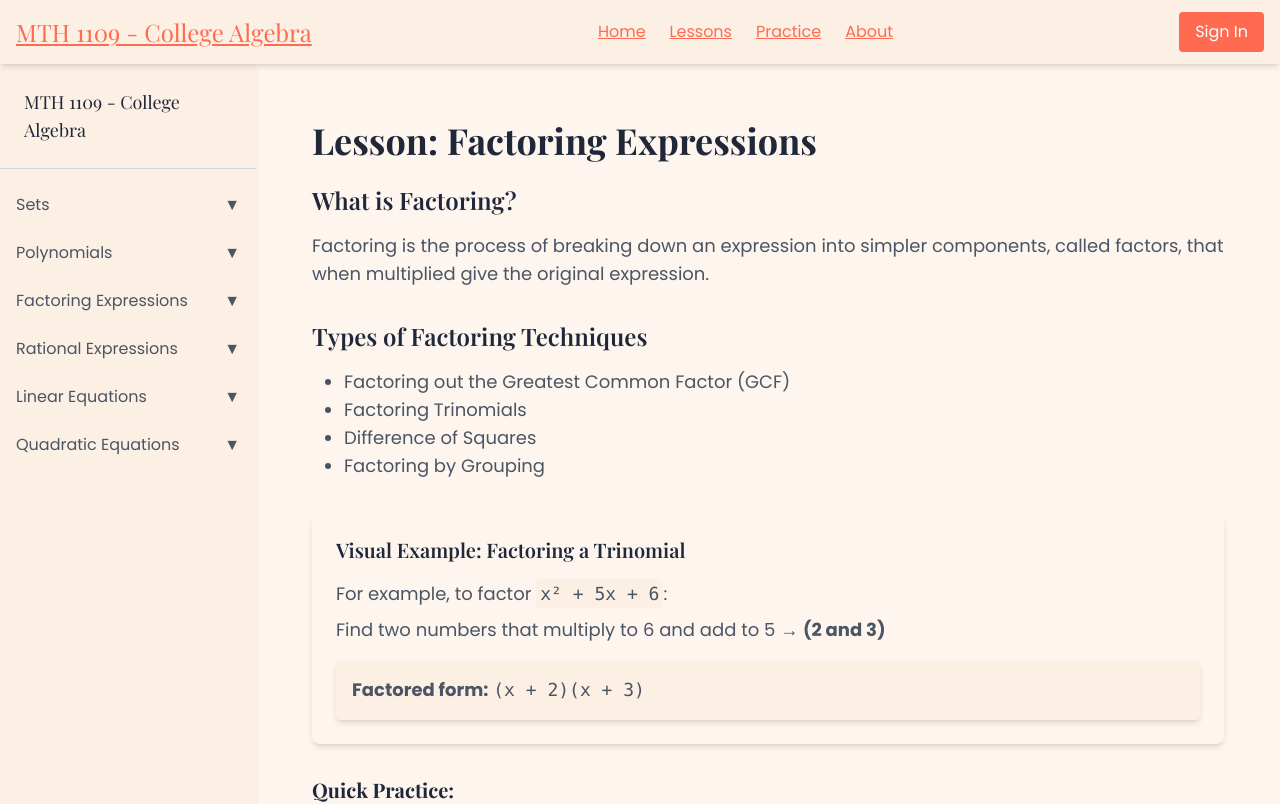
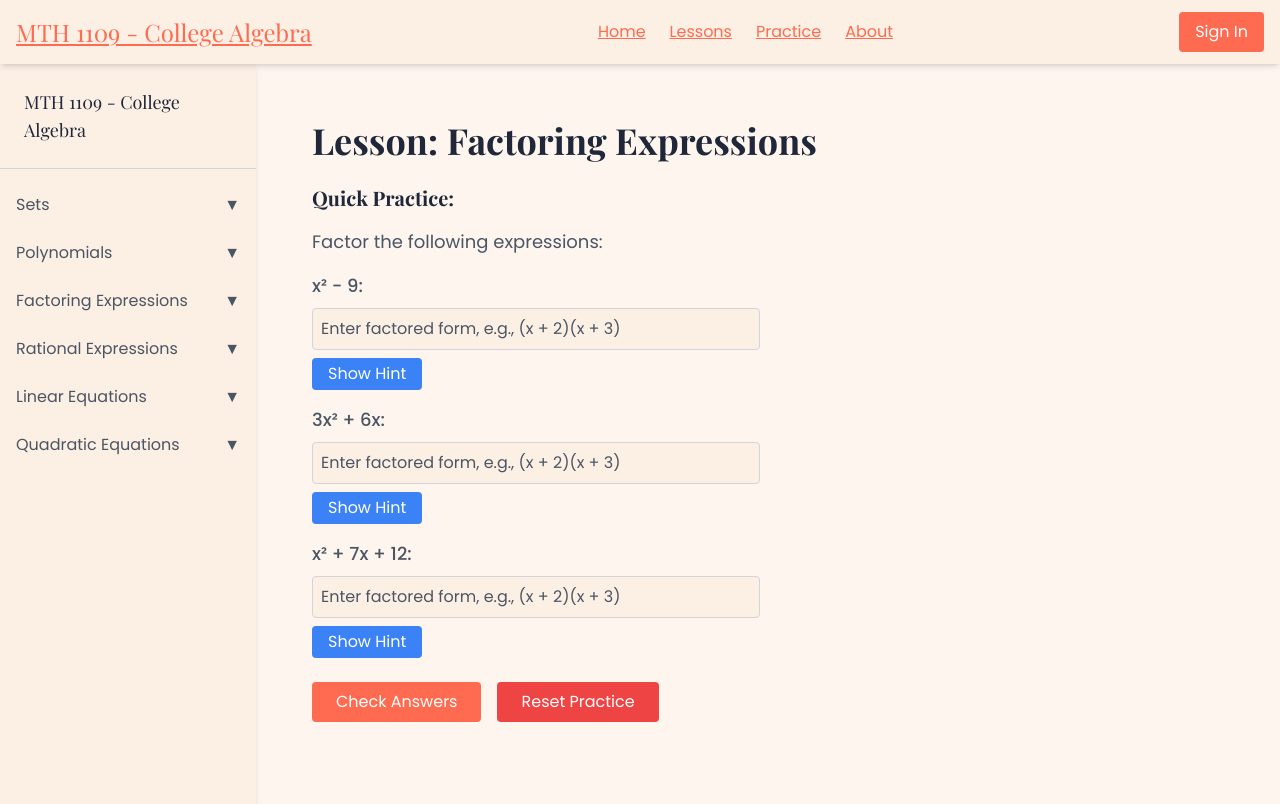
Before and after one commit to amukiria/college-algebra-app, a Next.js app: page /lessons/factoring/learn in a window 1280 px wide. Shown: the top 804 px of the page. Built offline with nearby package versions, Linux system fonts and the light colour scheme.

Commit message:
changed factoring logic to make it flexible

```diff
--- a/src/app/lessons/factoring/learn/page.js
+++ b/src/app/lessons/factoring/learn/page.js
@@ -1,4 +1,5 @@
 "use client";
+
 import React, { useState } from 'react';
 
 export default function FactoringLesson() {
@@ -7,19 +8,26 @@ export default function FactoringLesson() {
   const [hintsVisible, setHintsVisible] = useState({});
 
   const problems = [
-    { id: 1, expression: 'x² - 9', solution: '(x + 3)(x - 3)', hint: 'Think of the difference of squares.' },
-    { id: 2, expression: '3x² + 6x', solution: '3x(x + 2)', hint: 'Factor out the greatest common factor (GCF).' },
-    { id: 3, expression: 'x² + 7x + 12', solution: '(x + 3)(x + 4)', hint: 'Find two numbers that multiply to 12 and add to 7.' },
+    { id: 1, expression: 'x² - 9', solution: ['(x + 3)(x - 3)', '(x - 3)(x + 3)'], hint: 'Think of the difference of squares.' },
+    { id: 2, expression: '3x² + 6x', solution: ['3x(x + 2)', '(x + 2)3x'], hint: 'Factor out the greatest common factor (GCF).' },
+    { id: 3, expression: 'x² + 7x + 12', solution: ['(x + 3)(x + 4)', '(x + 4)(x + 3)'], hint: 'Find two numbers that multiply to 12 and add to 7.' },
   ];
 
   const handleInputChange = (id, value) => {
     setAnswers({ ...answers, [id]: value });
   };
 
+  const normalize = (str) => {
+    return str.replace(/\s+/g, '').replace(/[\(\)]/g, '');
+  };
+
   const checkAnswers = () => {
     const feedbackObj = {};
     problems.forEach((problem) => {
-      feedbackObj[problem.id] = answers[problem.id]?.trim() === problem.solution;
+      const userAnswer = normalize(answers[problem.id] || "");
+      const correctAnswers = problem.solution.map(sol => normalize(sol));
+
+      feedbackObj[problem.id] = correctAnswers.includes(userAnswer);
     });
     setFeedback(feedbackObj);
   };
@@ -31,45 +39,16 @@ export default function FactoringLesson() {
     }));
   };
 
+  const resetPractice = () => {
+    setAnswers({});
+    setFeedback({});
+    setHintsVisible({});
+  };
+
   return (
     <div className="p-8 bg-secondary min-h-screen text-text">
       <h1 className="text-4xl font-bold text-accent mb-6">Lesson: Factoring Expressions</h1>
 
-      {/* Introduction */}
-      <section className="mb-8">
-        <h2 className="text-2xl font-semibold text-darkNavy mb-4">What is Factoring?</h2>
-        <p className="text-lg">
-          Factoring is the process of breaking down an expression into simpler components, called
-          factors, that when multiplied give the original expression.
-        </p>
-      </section>
-
-      {/* Types of Factoring */}
-      <section className="mb-8">
-        <h2 className="text-2xl font-semibold text-darkNavy mb-4">Types of Factoring Techniques</h2>
-        <ul className="list-disc ml-8 text-lg">
-          <li>Factoring out the Greatest Common Factor (GCF)</li>
-          <li>Factoring Trinomials</li>
-          <li>Difference of Squares</li>
-          <li>Factoring by Grouping</li>
-        </ul>
-      </section>
-
-      {/* Visual Representation */}
-      <section className="mb-8 bg-primary p-6 rounded-lg shadow-md">
-        <h3 className="text-xl font-semibold text-accent mb-4">Visual Example: Factoring a Trinomial</h3>
-        <p className="text-lg">
-          For example, to factor <code className="bg-lightNeutral p-1 rounded">x² + 5x + 6</code>:
-        </p>
-        <p className="text-lg mt-2">
-          Find two numbers that multiply to 6 and add to 5 → <strong>(2 and 3)</strong>
-        </p>
-        <div className="p-4 bg-lightNeutral rounded shadow-md mt-4">
-          <p className="text-lg"><strong>Factored form:</strong> <code>(x + 2)(x + 3)</code></p>
-        </div>
-      </section>
-
-      {/* Quick Practice Section */}
       <section className="mb-8">
         <h2 className="text-xl font-bold text-darkNavy mb-4">Quick Practice:</h2>
         <p className="text-lg mb-4">Factor the following expressions:</p>
@@ -82,6 +61,7 @@ export default function FactoringLesson() {
                 type="text"
                 className="p-2 border border-gray-300 rounded w-full max-w-md"
                 placeholder="Enter factored form, e.g., (x + 2)(x + 3)"
+                value={answers[problem.id] || ""}
                 onChange={(e) => handleInputChange(problem.id, e.target.value)}
               />
 
@@ -107,20 +87,21 @@ export default function FactoringLesson() {
           ))}
         </ul>
 
-        <button
-          onClick={checkAnswers}
-          className="mt-6 px-6 py-2 bg-accent text-white rounded hover:bg-accentDark transition-colors"
-        >
-          Check Answers
-        </button>
-      </section>
+        <div className="flex space-x-4 mt-6">
+          <button
+            onClick={checkAnswers}
+            className="px-6 py-2 bg-accent text-white rounded hover:bg-accentDark transition-colors"
+          >
+            Check Answers
+          </button>
 
-      {/* Feedback Section */}
-      <section className="mb-8">
-        <h2 className="text-xl font-bold text-darkNavy mb-4">Feedback:</h2>
-        <p className="text-lg">
-          After checking your answers, you'll see feedback here. Keep practicing to master factoring!
-        </p>
+          <button
+            onClick={resetPractice}
+            className="px-6 py-2 bg-red-500 text-white rounded hover:bg-red-600 transition-colors"
+          >
+            Reset Practice
+          </button>
+        </div>
       </section>
     </div>
   );
```
